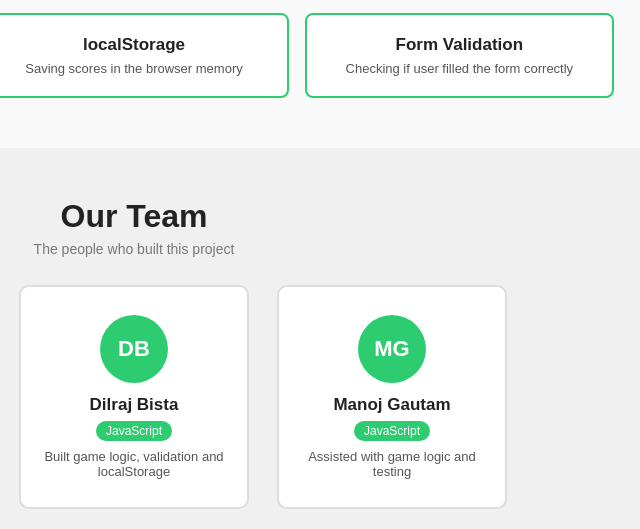
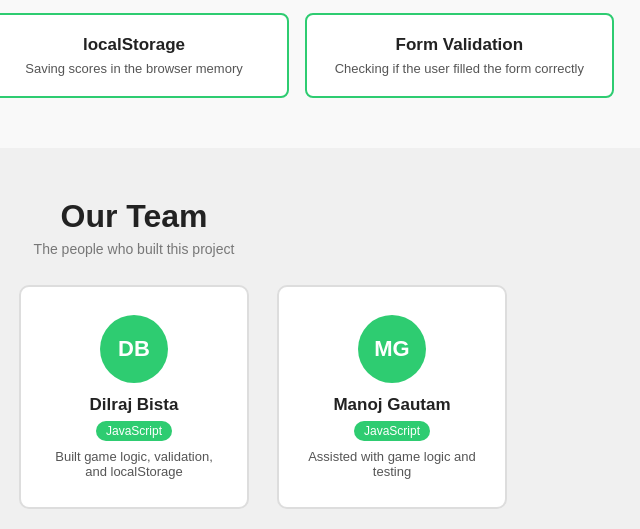
Before and after one commit to alokpadal45-gif/Sports-Hub-WebDev, a plain HTML site: page index.html in a window 1280 px wide. Shown: the part 592-1121 px from the top of the page, 506-1146 px from the left. Drawn offline with Linux system fonts and the light colour scheme.

Commit message:
Fix grammar and punctuation in index.html
Corrected grammar and punctuation in various sections.

```diff
--- a/index.html
+++ b/index.html
@@ -7,7 +7,6 @@
   <link rel="stylesheet" href="./CSS/style.css">
 </head>
 <body>
-
 
   <header>
     <div class="navbar">
@@ -20,7 +19,6 @@
     </div>
   </header>
 
-
   <section class="hero">
     <h2>Welcome to Sports Hub</h2>
     <p>Play Football and Cricket Mini Games and Learn While You Have Fun!</p>
@@ -30,30 +28,36 @@
   <section class="topics">
     <h2>What We Learned</h2>
     <p class="subtitle">Topics we used to build this project</p>
+
     <div class="topics-grid">
       <div class="topic-card">
         <h3>HTML</h3>
         <p>Structure of web pages using tags and elements</p>
       </div>
+
       <div class="topic-card">
         <h3>CSS</h3>
         <p>Styling pages with colors, fonts, and layouts</p>
       </div>
+
       <div class="topic-card">
         <h3>JavaScript</h3>
         <p>Adding logic, events, and interactivity</p>
       </div>
+
       <div class="topic-card">
         <h3>Arrays</h3>
         <p>Storing lists of data in JavaScript</p>
       </div>
+
       <div class="topic-card">
         <h3>localStorage</h3>
         <p>Saving scores in the browser memory</p>
       </div>
+
       <div class="topic-card">
         <h3>Form Validation</h3>
-        <p>Checking if user filled the form correctly</p>
+        <p>Checking if the user filled the form correctly</p>
       </div>
     </div>
   </section>
@@ -61,12 +65,13 @@
   <section class="team">
     <h2>Our Team</h2>
     <p class="subtitle">The people who built this project</p>
+
     <div class="team-grid">
 
       <div class="member-card">
         <div class="avatar">AP</div>
         <h3>Alok Padal</h3>
-        <span class="role">HTML &amp; CSS</span>
+        <span class="role">HTML & CSS</span>
         <p>Built page structure and all CSS styling</p>
       </div>
 
@@ -74,7 +79,7 @@
         <div class="avatar">DB</div>
         <h3>Dilraj Bista</h3>
         <span class="role">JavaScript</span>
-        <p>Built game logic, validation and localStorage</p>
+        <p>Built game logic, validation, and localStorage</p>
       </div>
 
       <div class="member-card">
@@ -83,9 +88,6 @@
         <span class="role">JavaScript</span>
         <p>Assisted with game logic and testing</p>
       </div>
-
-    </div>
-  </section>
 
     </div>
   </section>
```
